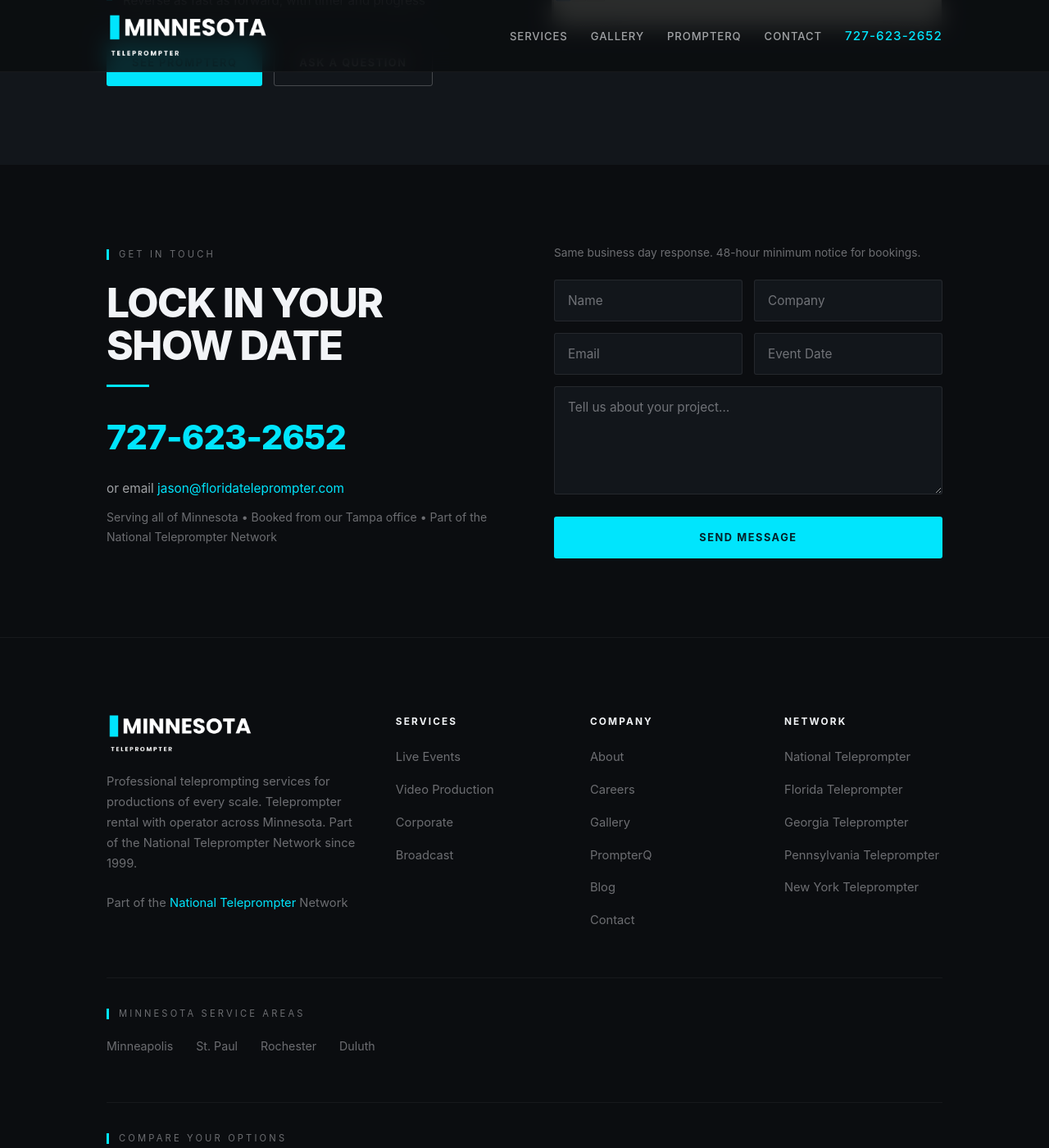
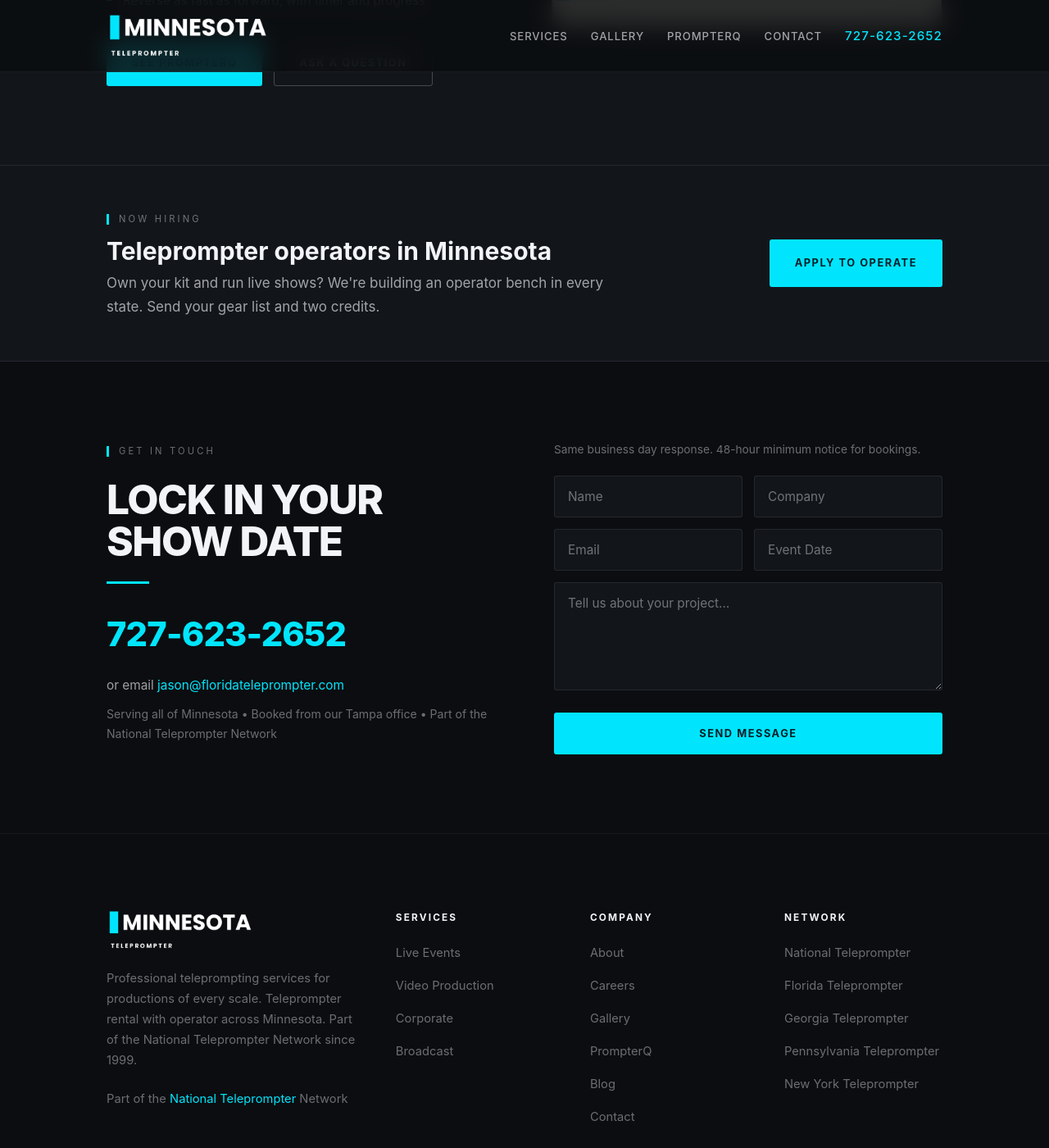
Before and after one commit to jasproj/minnesotateleprompter, a Jekyll site: the page index.html, which Jekyll copies as it is, in a window 1280 px wide and 1400 px high, scrolled down 6080 px. Shown: the whole window at 82% size. Built offline with Jekyll 4.4.1, drawn with Linux system fonts in a browser that asks for light colours.

Commit message:
feat: "Now Hiring Operators" band above the contact section
A visible operator-recruiting callout on the home page. Until now the only
path to the application form was a footer link. The band names the state,
says what we want (own kit, live-show experience, gear list + two credits)
and sends applicants to the existing careers page. Styled with the site's
own CSS variables; no new colors, fonts or scripts. Verified at 1280 and
390 wide.

Co-Authored-By: Claude Fable 5.1 <noreply@anthropic.com>
Claude-Session: https://claude.ai/code/session_01SW4oYwAA8ZEcmkVZYUBX96

```diff
--- a/index.html
+++ b/index.html
@@ -448,6 +448,13 @@
             html { scroll-behavior: auto; }
             * { transition: none !important; animation: none !important; }
         }
+
+        /* Hiring band */
+        .hiring { padding: clamp(36px, 4vw, 56px) 0; background: var(--surface); border-top: 1px solid var(--line); border-bottom: 1px solid var(--line); }
+        .hiring-wrap { display: flex; align-items: center; justify-content: space-between; gap: 28px; flex-wrap: wrap; }
+        .hiring-title { font-size: clamp(22px, 2.6vw, 30px); line-height: 1.15; margin: 6px 0 8px; }
+        .hiring-text { color: var(--text-dim); margin: 0; max-width: 60ch; }
+        .hiring .btn { white-space: nowrap; }
     </style>
 </head>
 <body>
@@ -678,6 +685,18 @@
         </div>
     </section>
 
+        <!-- Hiring -->
+    <section class="hiring" id="hiring" aria-label="Now hiring teleprompter operators">
+        <div class="wrap hiring-wrap">
+            <div>
+                <span class="eyebrow">Now Hiring</span>
+                <h2 class="hiring-title">Teleprompter operators in Minnesota</h2>
+                <p class="hiring-text">Own your kit and run live shows? We're building an operator bench in every state. Send your gear list and two credits.</p>
+            </div>
+            <a href="careers.html" class="btn btn-primary">Apply to operate</a>
+        </div>
+    </section>
+
     <!-- Contact -->
     <section class="contact" id="contact">
         <div class="wrap">
```
